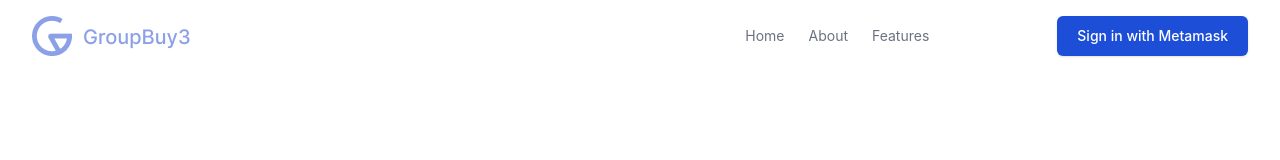
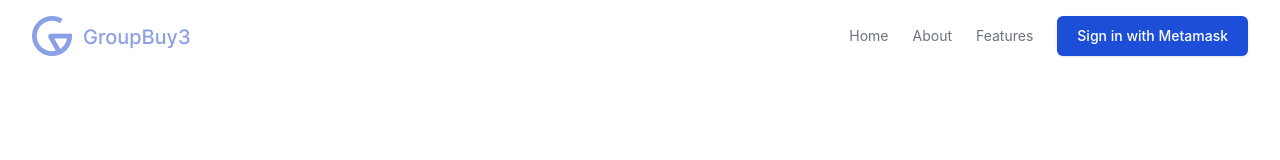
Before and after one commit to ZILECAO/GroupBy, a Next.js app: page / in a window 1280 px wide. Shown: the top 160 px of the page. Built offline with nearby package versions, Linux system fonts and the light colour scheme; no server answers.

Commit message:
fixed navbar spacing

```diff
--- a/components/navfooter.js
+++ b/components/navfooter.js
@@ -29,9 +29,9 @@ export function Nav() {
   // Top Navigation Element
     return (
       <header class="py-1 bg-white">
-      <div class="px-6 mx-auto max-w-screen-xl sm:px-6 lg:px-8">
+      <div class="px-6 mx-auto max-w-screen-xl sm:px-6 lg:px-8 items-center">
 
-        <div class="flex items-center justify-center h-16">
+        <div class="flex items-center justify-between h-16">
           <div class="flex-1 md:flex md:items-center md:gap-12">
 
             <Link href="/">
@@ -42,7 +42,7 @@ export function Nav() {
 
           </div>
 
-          <div class="flex gap-6 text-sm p-32">
+          <div class="flex text-sm items-center gap-6 justify-end pl-4">
                 <Link href="/">
                   <a class="text-gray-500 transition hover:text-gray-500/75">
                     Home
@@ -60,18 +60,16 @@ export function Nav() {
                     Features
                   </a>
                 </Link>
-          </div>
 
-        <div class="flex items-center gap-4">
-          <div class="sm:flex sm:gap-4">
 
 
               <a class="px-5 py-2.5 text-sm font-medium text-white bg-blue-700 hover:bg-blue-800 rounded-md shadow">
                 <button onClick={connectAccounts}>Sign in with Metamask</button>
               </a>
 
-            </div>
-          </div>
+              </div>
+
+
         </div>
       </div>
     </header>
```
